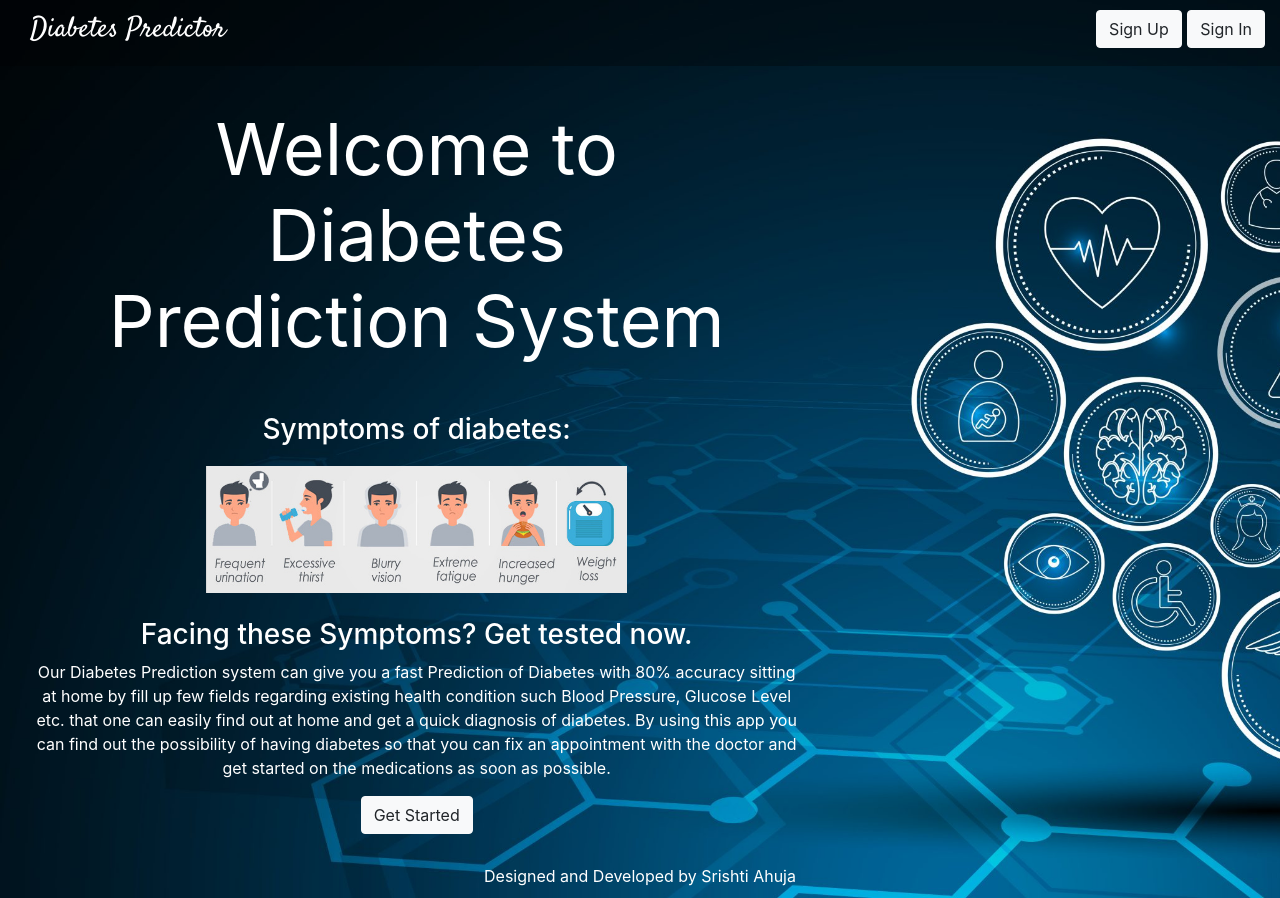
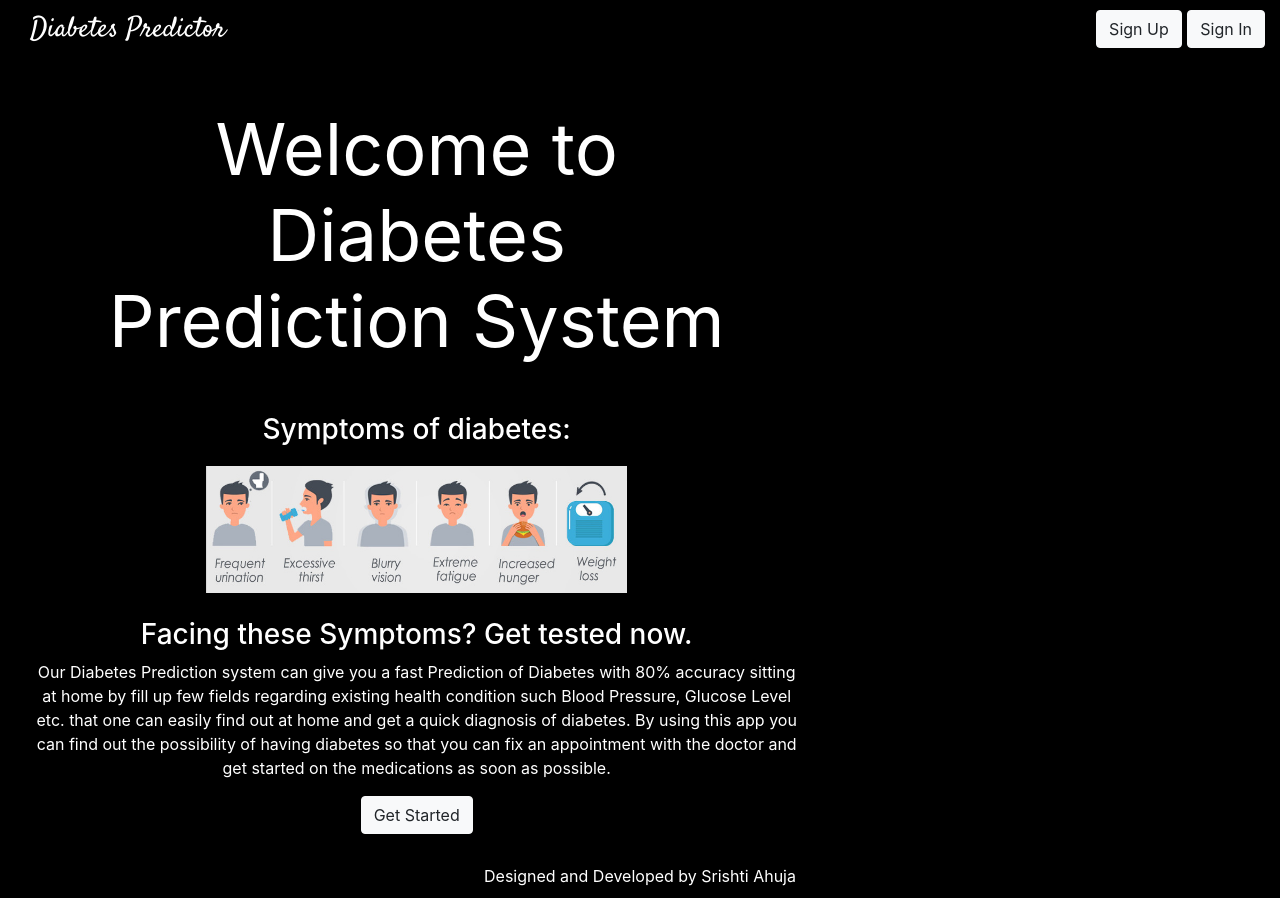
Before and after one commit to Srishti-Ahuja/DiabetesPrediction, a Django app: template templates/home.html in a window 1280 px wide. Run offline with Django 3.2, Linux system fonts and the light colour scheme; the template is opened without the code that fills it, so the values that code supplies are empty; some libraries are stand-ins or nearby versions.

Commit message:
Update base.html

```diff
--- a/templates/base.html
+++ b/templates/base.html
@@ -18,7 +18,7 @@
                 padding: 0px;
                 margin: 0px;
                 background-color: black;
-                background-image: url("{% static 'images\background3.jpeg' %}");
+                /*background-image: url("{% static 'images\background3.jpeg' %}"); */
                 background-repeat: no-repeat;
                 background-size: cover;
                 text-align: center;
```
